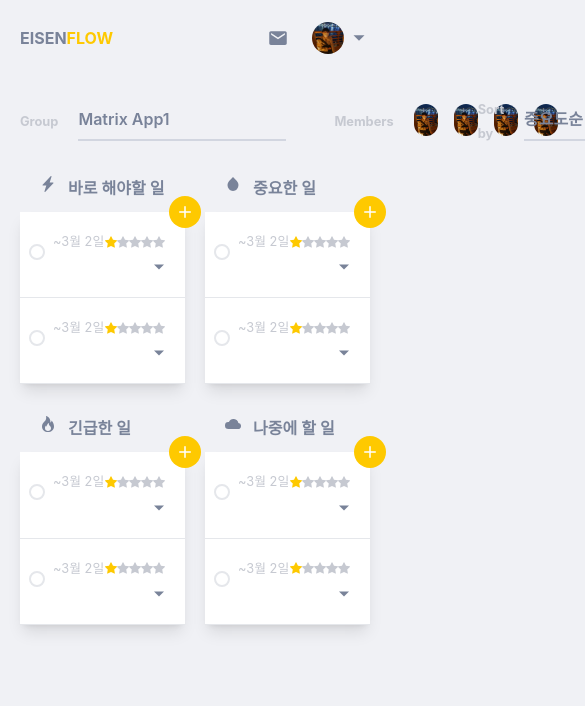
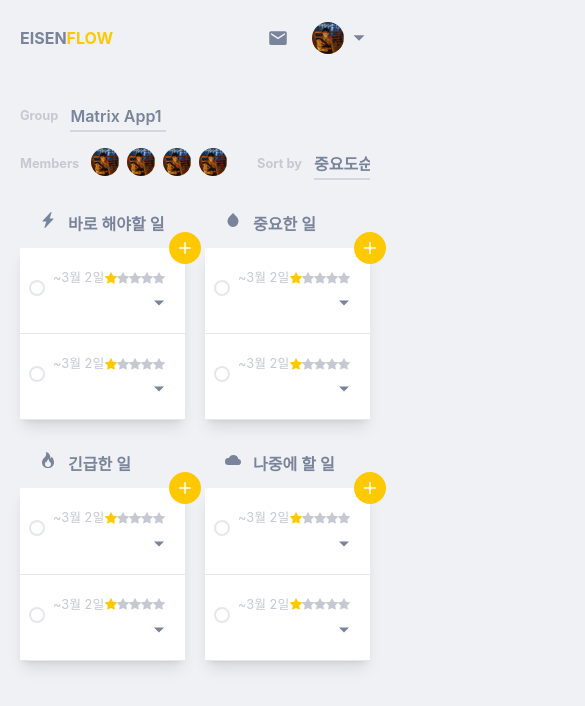
Before and after one commit to YongJaeHyun/Eisenflow, a React (Create React App) app: page / in a window 390 px wide. Shown: the top 706 px of the page, 585 px wide, since content can reach past the window. Built offline with nearby package versions, Linux system fonts and the light colour scheme.

Commit message:
모바일 디자인 추가

```diff
--- a/src/components/GroupInfo.tsx
+++ b/src/components/GroupInfo.tsx
@@ -2,65 +2,70 @@ import { IoMdArrowDropdown } from "react-icons/io";
 
 const GroupInfo = () => {
   return (
-    <section className="flex items-center justify-between py-5">
+    <section className="flex items-center py-5">
+      <div className="flex w-full flex-col lg:justify-between gap-3 lg:gap-5">
         <div className="flex items-center">
-        <div className="mr-5">
+          <div className="mr-3 lg:mr-5">
             <span className="font-bold text-sm">Group</span>
           </div>
           <div className="relative">
             <select
               name="group"
               id="group"
-            className="w-52 font-semibold border-b-2 pb-2 border-linegray mr-12 mt-2"
+              className="lg:w-52 font-semibold border-b-2 pb-0.5 lg:pb-2 border-linegray mr-12 mt-2 text-base"
             >
               <option value="1">Matrix App1</option>
               <option value="2">Matrix App2</option>
               <option value="3">Matrix App3</option>
               <option value="4">Matrix App4</option>
             </select>
-          <IoMdArrowDropdown className="absolute right-12 bottom-2.5 -z-10" size={22} />
+            <IoMdArrowDropdown className="absolute right-12 bottom-2.5 -z-10" size={20} />
           </div>
-
-        <div className="mr-5">
+        </div>
+        <div className="flex justify-between items-center">
+          <div className="flex justify-between lg:justify-normal items-center">
+            <div className="mr-3 lg:mr-5">
               <span className="font-bold text-sm">Members</span>
             </div>
             <div className="flex items-center">
               <img
                 alt="프로필 사진"
                 src="/images/profile.jpeg"
-            className="w-8 h-8 rounded-full mr-4 object-cover"
+                className="w-7 h-7 lg:w-8 lg:h-8 rounded-full mr-2 lg:mr-4 object-cover"
               />
               <img
                 alt="프로필 사진"
                 src="/images/profile.jpeg"
-            className="w-8 h-8 rounded-full mr-4 object-cover"
+                className="w-7 h-7 lg:w-8 lg:h-8 rounded-full mr-2 lg:mr-4 object-cover"
               />
               <img
                 alt="프로필 사진"
                 src="/images/profile.jpeg"
-            className="w-8 h-8 rounded-full mr-4 object-cover"
+                className="w-7 h-7 lg:w-8 lg:h-8 rounded-full mr-2 lg:mr-4 object-cover"
               />
               <img
                 alt="프로필 사진"
                 src="/images/profile.jpeg"
-            className="w-8 h-8 rounded-full mr-4 object-cover"
+                className="w-7 h-7 lg:w-8 lg:h-8 rounded-full mr-2 lg:mr-4 object-cover"
               />
             </div>
           </div>
           <div className="flex items-center">
-        <div className="mr-5">
+            <div className="mr-3 lg:mr-5">
               <span className="font-bold text-sm">Sort by</span>
             </div>
             <div className="relative">
               <select
                 name="group"
                 id="group"
-            className="w-52 font-semibold border-b-2 pb-2 border-linegray mt-2"
+                className="w-14 lg:w-52 font-semibold border-b-2 pb-0.5 lg:pb-2 border-linegray mt-2 text-base"
               >
                 <option value="importance">중요도순</option>
                 <option value="date">추가한 날짜순</option>
               </select>
-          <IoMdArrowDropdown className="absolute right-0 bottom-2.5 -z-10" size={22} />
+              <IoMdArrowDropdown className="absolute right-0 bottom-2.5 -z-10" size={20} />
+            </div>
+          </div>
         </div>
       </div>
     </section>
```
Lines whose indentation alone changed are shown as unchanged.
